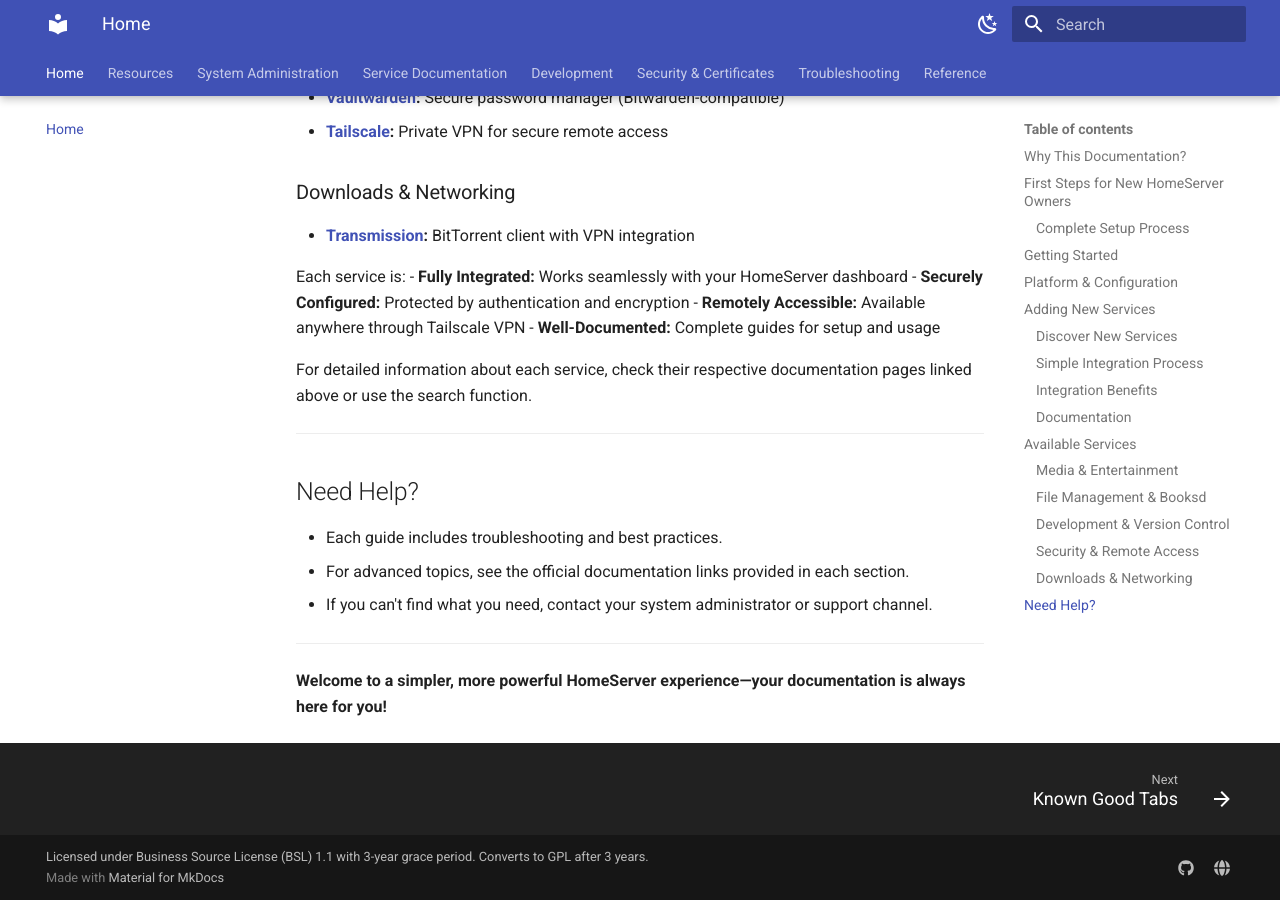
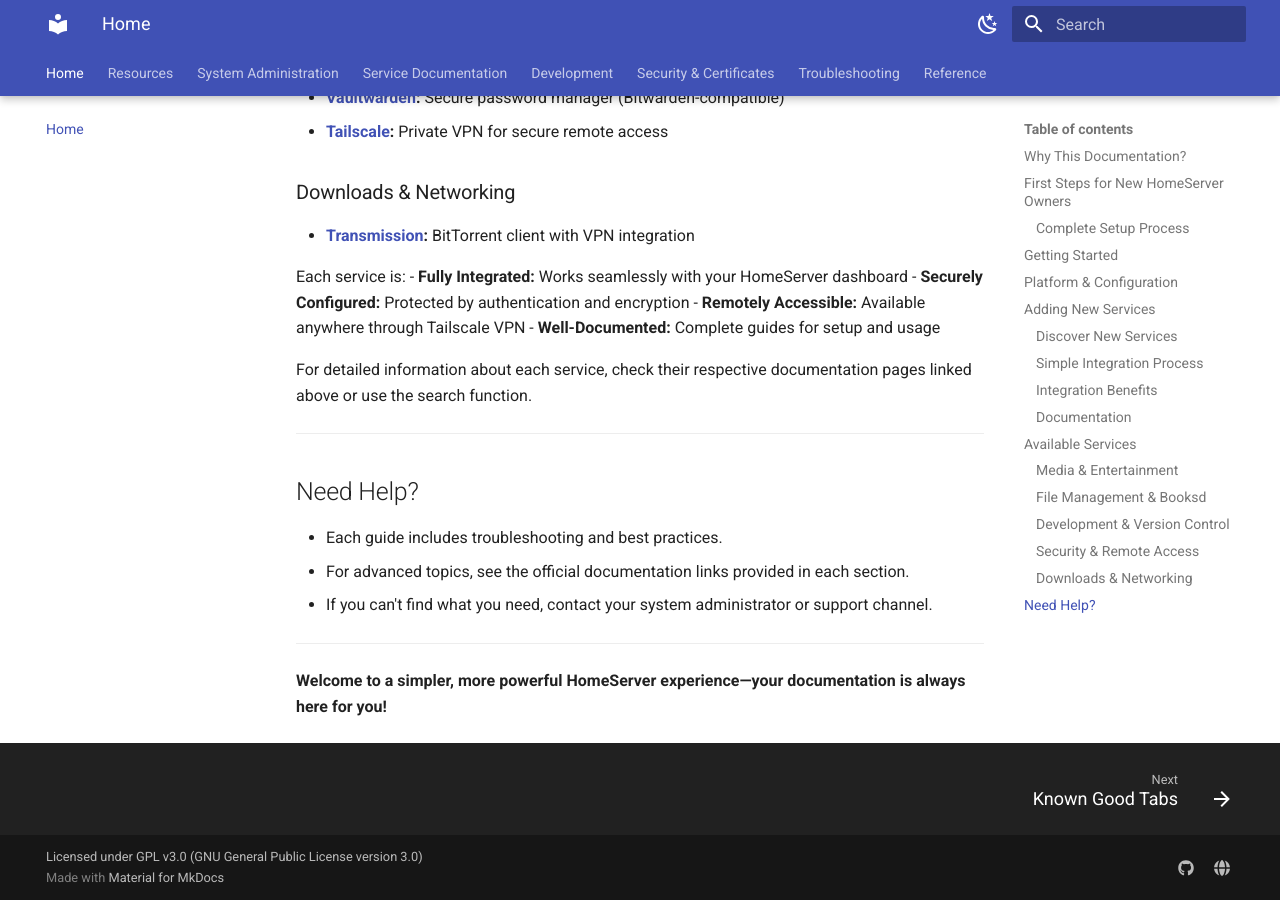
Before and after one commit to homeserversltd/documentation, an MkDocs documentation site: the page built from docs/index.md, in a window 1280 px wide and 900 px high, scrolled down 3363 px. Built offline with MkDocs 1.6.1 and Material for MkDocs 9.7.7, drawn with Linux system fonts in a browser that asks for light colours.

Commit message:
Update version to 1.0.10 and change license information in documentation
- Bumped version number in VERSION file to 1.0.10.
- Updated license information in mkdocs.yml and README.md to reflect the change from Business Source License (BSL) to GPL v3.0.
- Revised key points in the README to align with the new licensing terms.

These changes ensure that the documentation accurately represents the current licensing, promoting transparency and compliance with open-source standards.

```diff
--- a/mkdocs.yml
+++ b/mkdocs.yml
@@ -91,7 +91,7 @@ theme:
     - navigation.expand
     - navigation.prune
     - navigation.footer
-copyright: "Licensed under Business Source License (BSL) 1.1 with 3-year grace period. Converts to GPL after 3 years."
+copyright: "Licensed under GPL v3.0 (GNU General Public License version 3.0)"
 extra:
   social:
     - icon: fontawesome/brands/github
```
Also changed, not shown: README.md (+4 -4 lines), 1 other file.
